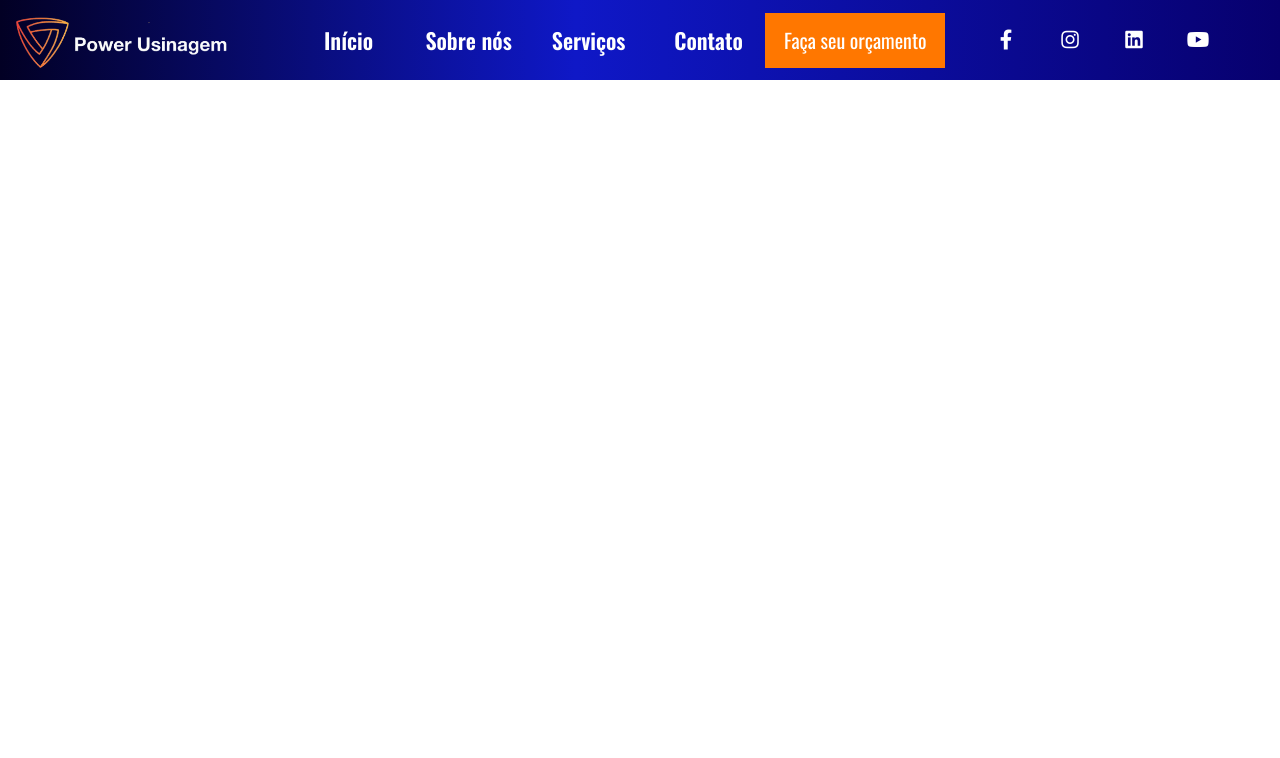
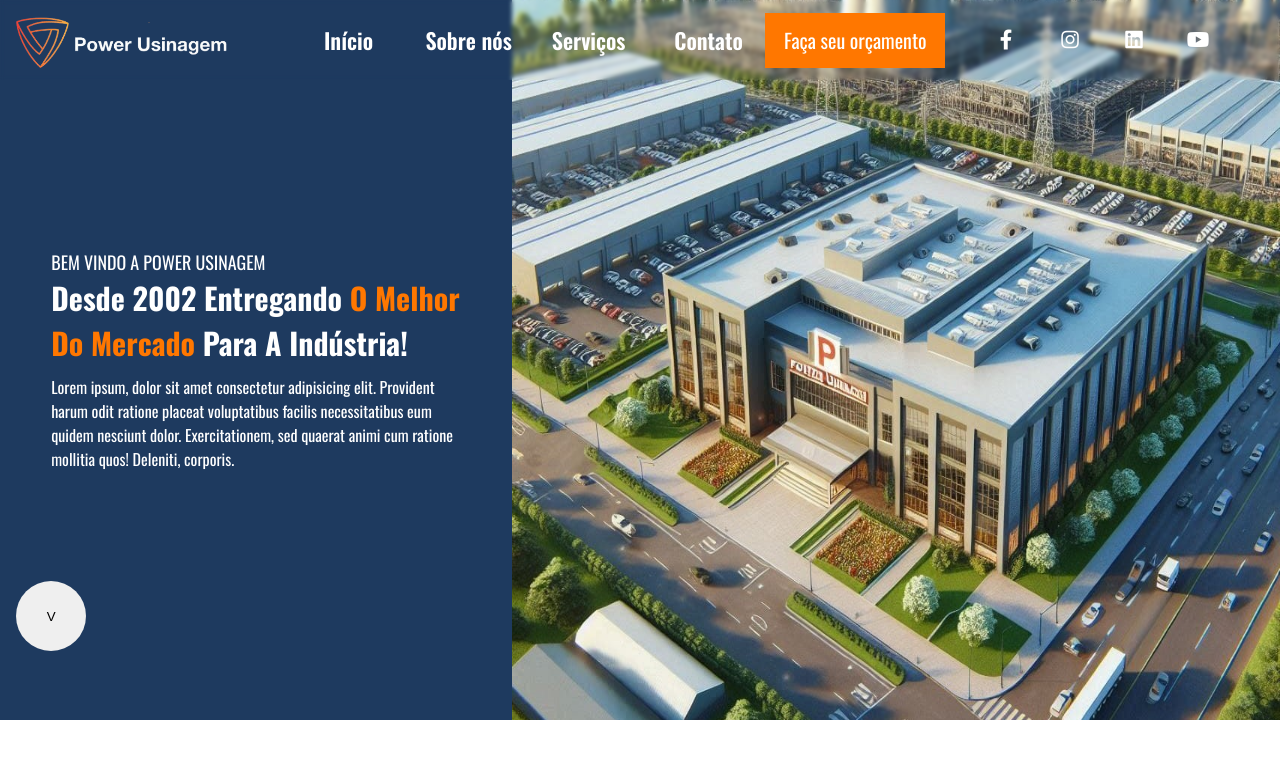
Before and after one commit to KSgui/Power-usinagem, a plain HTML site: page sobre-nos.html in a window 1280 px wide. Drawn offline with nearby package versions, Linux system fonts and the light colour scheme.

Commit message:
ainda-falta-muito

```diff
--- a/sobre-nos.html
+++ b/sobre-nos.html
@@ -48,5 +48,29 @@
             </div>
         </nav>
     </header>
+    <main>
+
+        <section class="adaptando">
+            <div class="infeite">
+                <div class="infinite-sec">
+                    <p class="bem-vindo">BEM VINDO A POWER USINAGEM</p>
+                    <h2 class="sub-text">Desde 2002 Entregando <span style="color: rgb(255, 119, 0);">O Melhor Do Mercado</span> Para A Indústria!</h2>
+                    <span class="introducao">Lorem ipsum, dolor sit amet consectetur adipisicing elit. Provident harum odit ratione placeat voluptatibus facilis necessitatibus eum quidem nesciunt dolor. Exercitationem, sed quaerat animi cum ratione mollitia quos! Deleniti, corporis.</span>
+                </div>
+                <button class="proximo">V</button>
+            </div>
+            <img src="./src/img/empresa-predio.jpg" class="fotoReal">
+        </section>
+
+        <!-- <section class="conhecer">
+            <img src="./src/img/recepcao-powerusinagem.webp" class="recepcao">
+            <div class="empresa-hoje">
+                <h2 class="titulo-inicio">Conheça a Power Usinagem</h2>
+                <span class="text">Com 30 anos de experiência no mercado, a Power Usinagem é referência em qualidade e precisão no setor de usinagem. Localizada em São Leopoldo-RS, nossa empresa se dedica a fornecer soluções inovadoras e personalizadas para atender às necessidades específicas de cada cliente. Ao longo dessas três décadas, construímos uma sólida reputação com base no compromisso com a excelência e na busca constante por melhorias tecnológicas.</span>
+                <button class="animacao-para-baixo"></button>
+            </div>
+        </section>
+         -->
+    </main>
 </body>
 </html>
--- a/src/sobre-nos.css
+++ b/src/sobre-nos.css
@@ -13,11 +13,16 @@ header{
 
 nav{
     display: flex;
-    background: linear-gradient(90deg, rgba(2,0,36,1) 0%, rgba(15,24,199,1) 45%, rgba(7,0,110,1) 100%);
+    /* background: linear-gradient(90deg, rgba(2,0,36,1) 0%, rgba(15,24,199,1) 45%, rgba(7,0,110,1) 100%); */
+    backdrop-filter: blur(2px);
+    /* box-shadow: 0px 0px 30px rgba(227, 228, 237, 0.37); */
+    /* border: 2px solid rgba(255, 255, 255, 0.18); */
     height: 80px;
     justify-content: space-between;
     display: flex;
     align-items: center;
+    position: absolute;
+    width: 100%;
 }
 
 .logo-power{
@@ -121,36 +126,72 @@ li:hover{
     padding: 0 10px;
 }
 
-/* .fa-facebook-f:hover{
-    color: #0077B5;
-} */
-
 .fa-instagram{
     color: #fff;
     padding: 0 10px;
-
 }
-
-/* .fa-instagram:hover{
-    color: #E1306C;
-} */
 
 .fa-linkedin{
     color: #fff;
     padding: 0 10px;
-
 }
-
-/* .fa-linkedin:hover{
-    color: #4267B2;
-} */
 
 .fa-youtube{
     color: #fff;
     padding: 0 10px;
-
 }
 
-/* .fa-youtube:hover{
-    color: #FF0000;
-} */
+.adaptando{
+    display: flex;
+    width: 100%;
+    height: 90vh;
+    background-color: #1e3a5f;
+    align-items: center;
+    justify-content: space-between;
+}
+
+.fotoReal{
+    width: 60%;
+    height: 100%;
+}
+
+.infeite{
+   width: 40%;
+   height: 100%;
+   display: flex;
+   flex-direction: column;
+   justify-content: center;
+    align-items: center;
+}
+
+.infinite-sec{
+    font-family: "Oswald", sans-serif;
+    /* background-color: red; */
+    width: 80%;
+}
+
+.bem-vindo{
+    font-size: 18px;
+    color: #fff;
+    font-weight: 400;
+}
+
+.sub-text{
+    color: #fff;
+    font-size: 30px;
+    margin-bottom: 10px;
+}
+
+.introducao{
+    color: #fff;
+}
+
+.proximo{
+    position: absolute;
+    width: 70px;
+    height: 70px;
+    border-radius: 50%;
+    margin-left: -32%;
+    margin-top: 40%;
+    border: none;
+}
```
Also changed, not shown: src/img/_ec84d1dd-50ea-4033-b769-a21ee692d897.jpeg (added), src/img/chao-de-fabrica-novo.jpg (added), src/img/chao-de-fabrica-velho.jpeg (added), src/img/empresa-predio.jpg (added), src/img/recepcao-powerusinagem.webp (added), src/img/usinagemmmm.jpeg (added).
